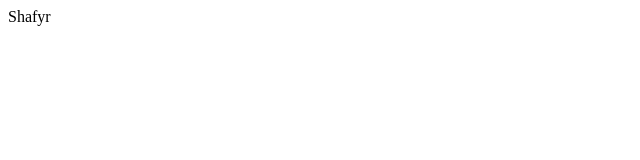
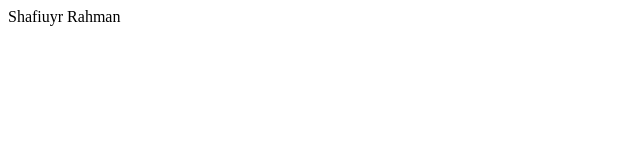
Before and after one commit to Shafiurcse02/hotel-nactar, a React (Create React App) app: page / in a window 1280 px wide. Shown: the top 160 px of the page, without its empty margins (0-640 px from the left). Built offline with nearby package versions, Linux system fonts and the light colour scheme.

Commit message:
Update App File by Shafiur

```diff
--- a/src/App.js
+++ b/src/App.js
@@ -2,7 +2,7 @@ import React from 'react'
 
 const Shafyr = () => {
   return (
-    <div>Shafyr</div>
+    <div>Shafiuyr Rahman</div>
   )
 }
 
```
